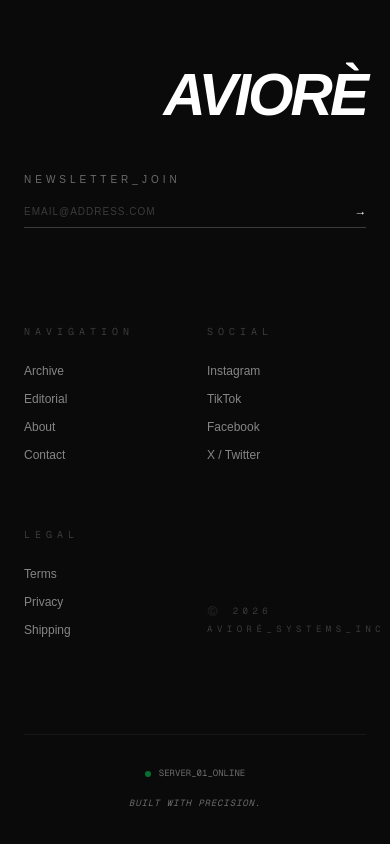
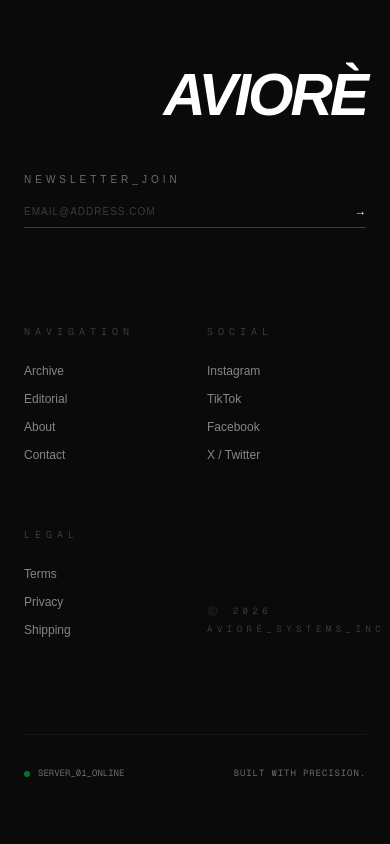
Before and after one commit to heisyomide/aviore-shop, a Next.js app: page / in a window 390 px wide. Shown: the part 6165-7009 px from the top of the page. After the commit the page ends 6986 px from the top, so only its background shows below. Built offline with nearby package versions, Linux system fonts and the light colour scheme.

Commit message:
Fix: footer

```diff
--- a/components/Footer.tsx
+++ b/components/Footer.tsx
@@ -70,19 +70,23 @@ export default function Footer() {
         </div>
 
         {/* BOTTOM SECTION: Status Bar */}
-        <div className="flex flex-col md:flex-row justify-between items-center pt-8 border-t border-white/5 gap-4">
+        <div className="flex justify-between items-center pt-8 border-t border-white/5">
           <div className="flex gap-8">
+
+            {/* SECRET LINK STARTS HERE */}
             <Link
               href="/admin-gate"
-              className="flex items-center gap-2 cursor-pointer group"
+              className="flex items-center gap-2 cursor-default select-none"
             >
-              <div className="w-1.5 h-1.5 rounded-full bg-green-500 animate-pulse group-hover:bg-white transition-colors" />
-              <span className="text-[9px] font-mono text-white/40 uppercase group-hover:text-white transition-colors">
+              <div className="w-1.5 h-1.5 rounded-full bg-green-500 animate-pulse" />
+              <span className="text-[9px] font-mono text-white/40 uppercase">
                 Server_01_Online
               </span>
             </Link>
+            {/* SECRET LINK ENDS HERE */}
+
           </div>
-          <span className="text-[9px] font-mono text-white/40 uppercase tracking-widest italic">
+          <span className="text-[9px] font-mono text-white/40 uppercase tracking-widest">
             Built with Precision.
           </span>
         </div>
```
